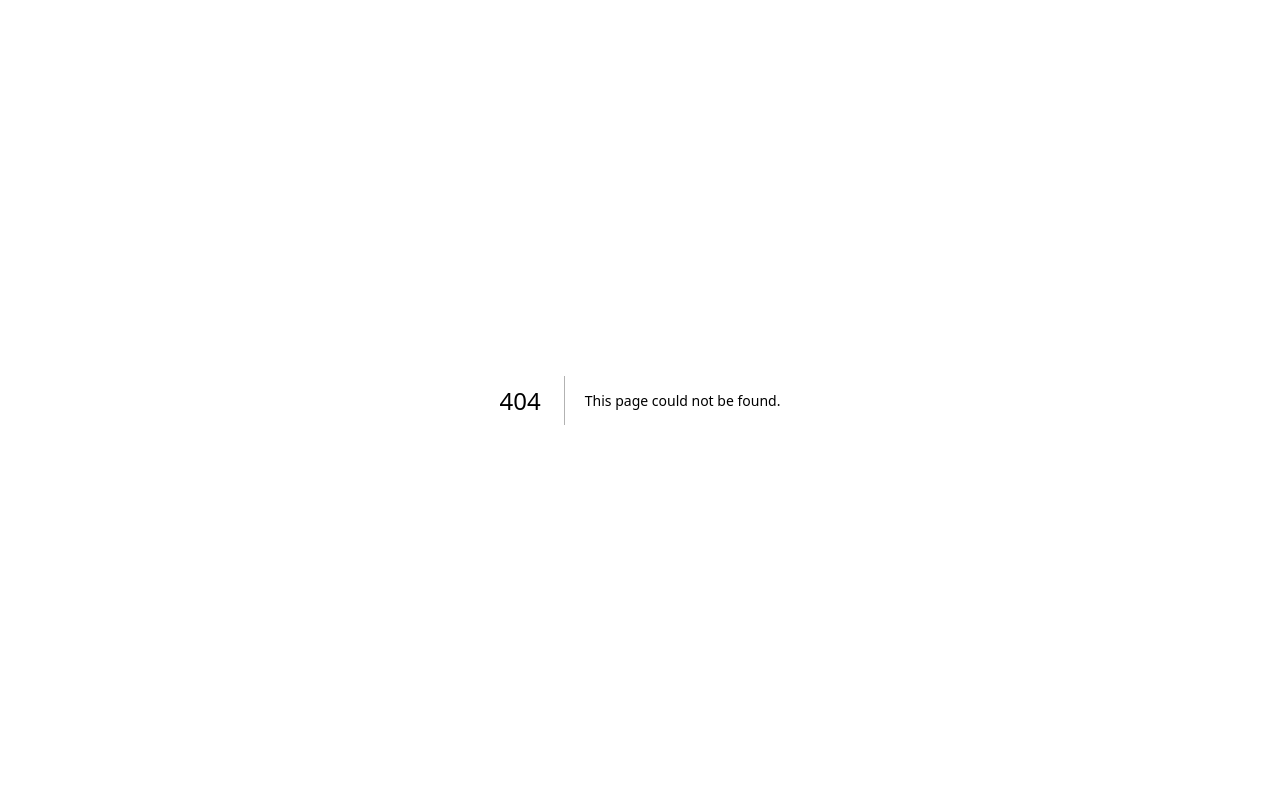
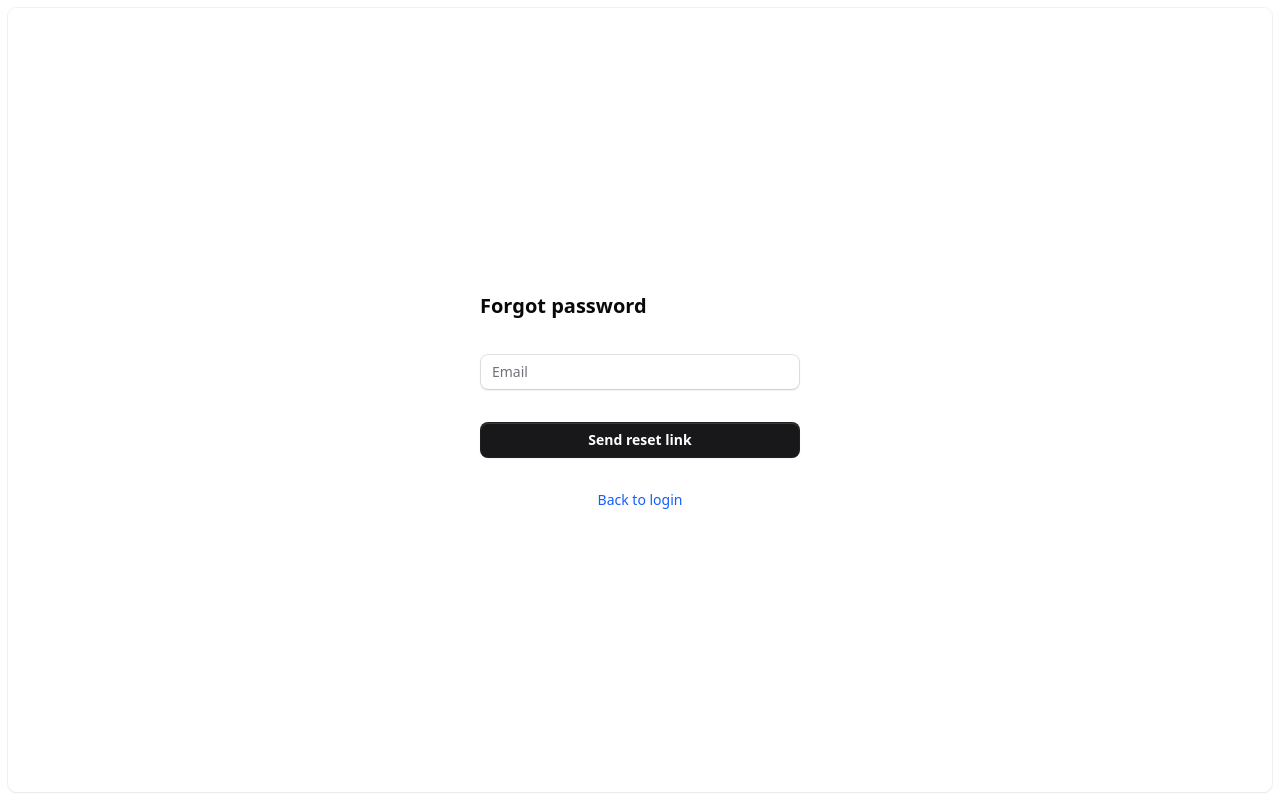
Before and after one commit to benborgers/jumbosecure, a Next.js app: page /forgot-password in a window 1280 px wide. Before the commit this address had no page. Built offline with nearby package versions, Linux system fonts and the light colour scheme.

Commit message:
forgot-password page

```diff
--- /dev/null
+++ b/app/forgot-password/page.tsx
@@ -0,0 +1,126 @@
+"use client";
+
+import React, { useState } from "react";
+import { AuthLayout } from "../../components/auth-layout";
+import { Heading } from "../../components/heading";
+import { Input } from "../../components/input";
+import { Button } from "../../components/button";
+import { Link } from "../../components/link";
+
+export default function ForgotPasswordPage() {
+  const [step, setStep] = useState<"email" | "otp" | "password" | "success">(
+    "email"
+  );
+  const [email, setEmail] = useState("");
+  const [otp, setOtp] = useState("");
+  const [password, setPassword] = useState("");
+  // For demo: hardcoded correct OTP
+  const CORRECT_OTP = "123456";
+
+  async function handleSendLink(e: React.FormEvent) {
+    e.preventDefault();
+    // Stub: pretend to send email
+    setStep("otp");
+  }
+
+  async function handleVerifyOtp(e: React.FormEvent) {
+    e.preventDefault();
+    if (otp === CORRECT_OTP) {
+      // Right OTP callback
+      setStep("password");
+    } else {
+      // Wrong OTP callback (user will add toast later)
+      // For now, just clear OTP
+      setOtp("");
+    }
+  }
+
+  async function handleChangePassword(e: React.FormEvent) {
+    e.preventDefault();
+    // Stub: pretend to change password
+    setStep("success");
+  }
+
+  return (
+    <AuthLayout>
+      {step === "email" && (
+        <form
+          className="flex flex-col gap-6 w-80 max-w-full"
+          onSubmit={handleSendLink}
+        >
+          <Heading level={1} className="mb-2">
+            Forgot password
+          </Heading>
+          <Input
+            type="email"
+            placeholder="Email"
+            required
+            value={email}
+            onChange={(e) => setEmail(e.target.value)}
+          />
+          <Button type="submit" className="mt-2">
+            Send reset link
+          </Button>
+          <div className="text-sm text-center mt-2">
+            <Link href="/login" className="text-blue-600 hover:underline">
+              Back to login
+            </Link>
+          </div>
+        </form>
+      )}
+      {step === "otp" && (
+        <form
+          className="flex flex-col gap-6 w-80 max-w-full"
+          onSubmit={handleVerifyOtp}
+        >
+          <Heading level={1} className="mb-2">
+            Enter OTP
+          </Heading>
+          <Input
+            type="text"
+            placeholder="One-time code"
+            required
+            value={otp}
+            onChange={(e) => setOtp(e.target.value)}
+          />
+          <Button type="submit" className="mt-2">
+            Verify code
+          </Button>
+        </form>
+      )}
+      {step === "password" && (
+        <form
+          className="flex flex-col gap-6 w-80 max-w-full"
+          onSubmit={handleChangePassword}
+        >
+          <Heading level={1} className="mb-2">
+            Set new password
+          </Heading>
+          <Input
+            type="password"
+            placeholder="New password"
+            required
+            value={password}
+            onChange={(e) => setPassword(e.target.value)}
+          />
+          <Button type="submit" className="mt-2">
+            Change password
+          </Button>
+        </form>
+      )}
+      {step === "success" && (
+        <div className="flex flex-col gap-6 w-80 max-w-full items-center">
+          <Heading level={1} className="mb-2">
+            Password changed!
+          </Heading>
+          <div className="text-center text-zinc-700 dark:text-zinc-300">
+            Your password has been changed. You can now log in.
+          </div>
+          <Link href="/login" className="text-blue-600 hover:underline">
+            Back to login
+          </Link>
+        </div>
+      )}
+    </AuthLayout>
+  );
+}
--- a/app/login/page.tsx
+++ b/app/login/page.tsx
@@ -19,7 +19,7 @@ export default function LoginPage() {
         </Button>
         <div className="text-sm text-center mt-2">
           <Link
-            href="/reset-password"
+            href="/forgot-password"
             className="text-blue-600 hover:underline"
           >
             Forgot password?
--- a/components/link.tsx
+++ b/components/link.tsx
@@ -1,21 +1,14 @@
-/**
- * TODO: Update this component to use your client-side framework's link
- * component. We've provided examples of how to do this for Next.js, Remix, and
- * Inertia.js in the Catalyst documentation:
- *
- * https://catalyst.tailwindui.com/docs#client-side-router-integration
- */
-
-import * as Headless from '@headlessui/react'
-import React, { forwardRef } from 'react'
+import * as Headless from "@headlessui/react";
+import NextLink, { type LinkProps } from "next/link";
+import React, { forwardRef } from "react";
 
 export const Link = forwardRef(function Link(
-  props: { href: string } & React.ComponentPropsWithoutRef<'a'>,
+  props: LinkProps & React.ComponentPropsWithoutRef<"a">,
   ref: React.ForwardedRef<HTMLAnchorElement>
 ) {
   return (
     <Headless.DataInteractive>
-      <a {...props} ref={ref} />
+      <NextLink {...props} ref={ref} />
     </Headless.DataInteractive>
-  )
-})
+  );
+});
```
